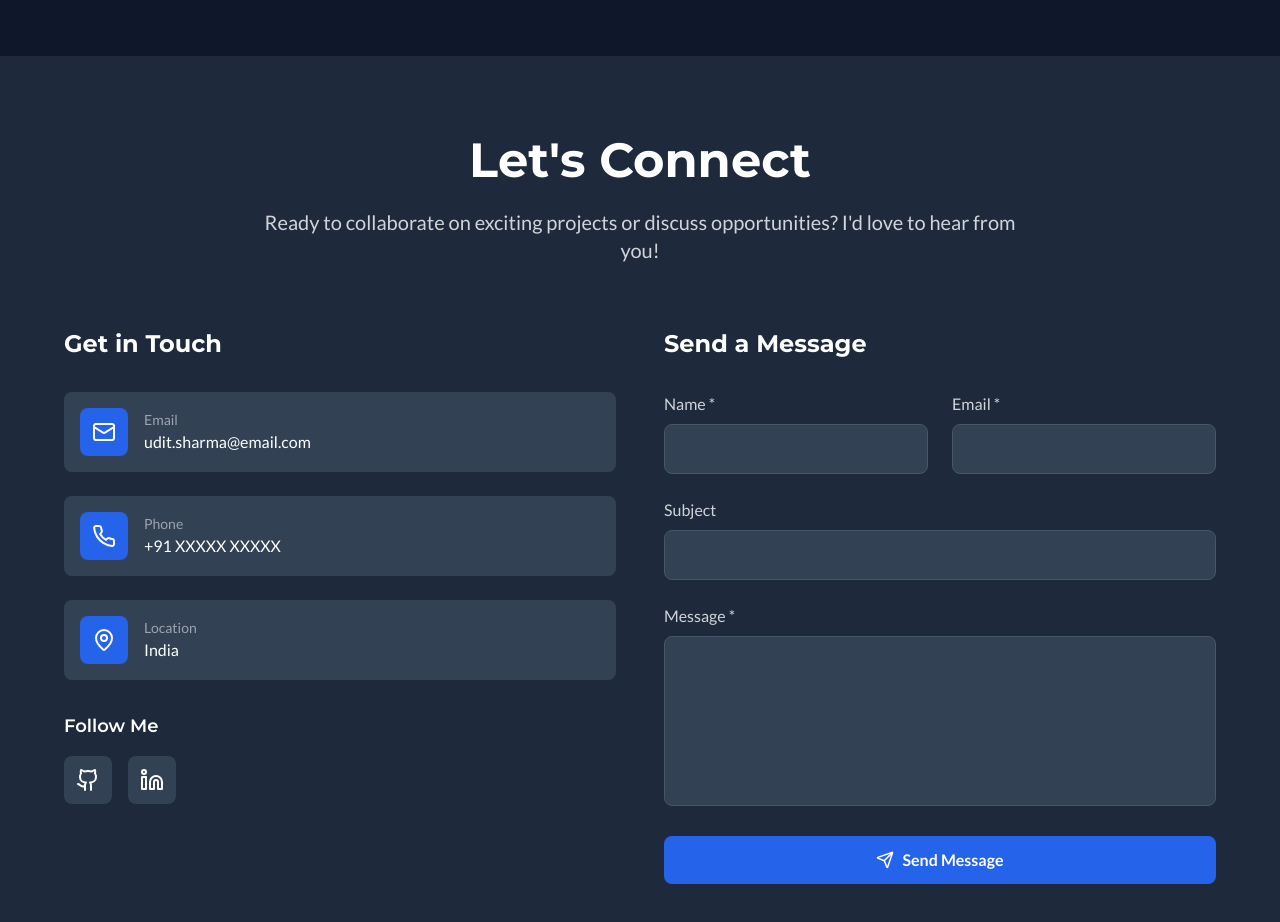
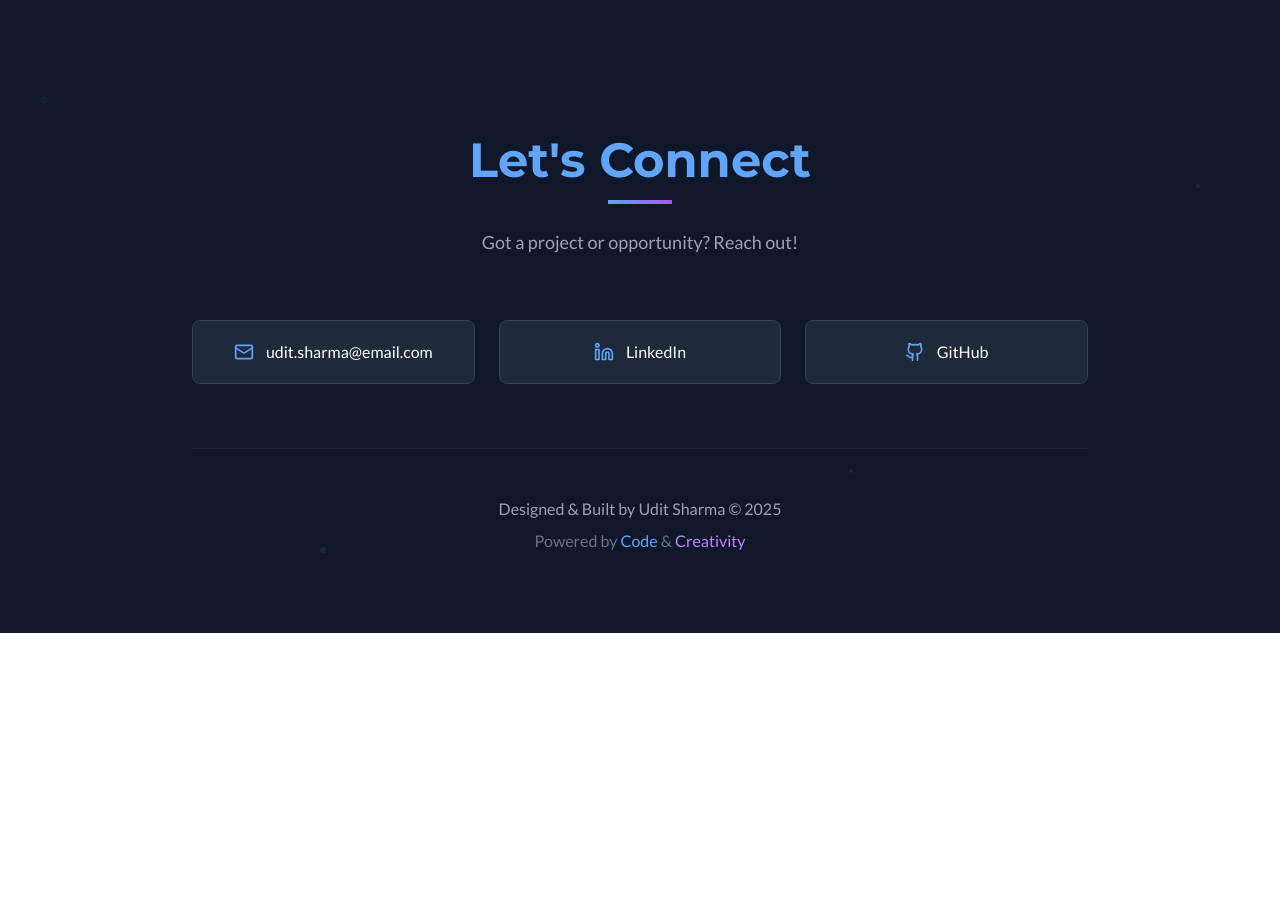
Before and after one commit to UditSharma97/udit-sharma-showcase, a React (Vite) app: page / in a window 1280 px wide. Shown: the part 4200-5122 px from the top of the page. After the commit the page ends 4833 px from the top, so only its background shows below. Built offline with nearby package versions, Linux system fonts and the light colour scheme.

Commit message:
Update contact section
Updates the contact section to match the provided design example.

```diff
--- a/src/components/Contact.tsx
+++ b/src/components/Contact.tsx
@@ -1,6 +1,6 @@
 
 import React, { useState } from 'react';
-import { Mail, Phone, MapPin, Send, Github, Linkedin } from 'lucide-react';
+import { Mail, Github, Linkedin } from 'lucide-react';
 import { useToast } from '@/hooks/use-toast';
 
 const Contact = () => {
@@ -58,183 +58,68 @@ const Contact = () => {
     }, 1000);
   };
 
-  const contactInfo = [
-    {
-      icon: Mail,
-      label: "Email",
-      value: "udit.sharma@email.com",
-      href: "mailto:udit.sharma@email.com"
-    },
-    {
-      icon: Phone,
-      label: "Phone",
-      value: "+91 XXXXX XXXXX",
-      href: "tel:+91XXXXXXXXX"
-    },
-    {
-      icon: MapPin,
-      label: "Location",
-      value: "India",
-      href: "#"
-    }
-  ];
+  return (
+    <section id="contact" className="py-20 bg-slate-900 relative overflow-hidden">
+      {/* Background particles effect */}
+      <div className="absolute inset-0 opacity-10">
+        <div className="absolute top-10 left-10 w-2 h-2 bg-blue-400 rounded-full animate-pulse"></div>
+        <div className="absolute top-32 right-20 w-1 h-1 bg-purple-400 rounded-full animate-pulse delay-300"></div>
+        <div className="absolute bottom-20 left-1/4 w-1.5 h-1.5 bg-blue-300 rounded-full animate-pulse delay-700"></div>
+        <div className="absolute bottom-40 right-1/3 w-1 h-1 bg-purple-300 rounded-full animate-pulse delay-1000"></div>
+        <div className="absolute top-1/2 left-1/2 w-2 h-2 bg-blue-500 rounded-full animate-pulse delay-500"></div>
+      </div>
 
-  const socialLinks = [
-    {
-      icon: Github,
-      label: "GitHub",
-      href: "https://github.com",
-      color: "hover:text-gray-400"
-    },
-    {
-      icon: Linkedin,
-      label: "LinkedIn",
-      href: "https://linkedin.com",
-      color: "hover:text-blue-400"
-    }
-  ];
-
-  return (
-    <section id="contact" className="py-20 bg-slate-800">
-      <div className="container mx-auto px-6">
+      <div className="container mx-auto px-6 relative z-10">
         <div className="text-center mb-16">
-          <h2 className="text-4xl md:text-5xl font-bold font-montserrat text-white mb-6">
+          <h2 className="text-4xl md:text-5xl font-bold font-montserrat text-blue-400 mb-4">
             Let's Connect
           </h2>
-          <p className="text-xl text-gray-300 max-w-3xl mx-auto font-lato">
-            Ready to collaborate on exciting projects or discuss opportunities?
-            I'd love to hear from you!
+          <div className="w-16 h-1 bg-gradient-to-r from-blue-400 to-purple-500 mx-auto mb-6"></div>
+          <p className="text-lg text-gray-400 max-w-2xl mx-auto font-lato">
+            Got a project or opportunity? Reach out!
           </p>
         </div>
 
-        <div className="grid grid-cols-1 lg:grid-cols-2 gap-12 max-w-6xl mx-auto">
-          {/* Contact Information */}
-          <div>
-            <h3 className="text-2xl font-bold font-montserrat text-white mb-8">
-              Get in Touch
-            </h3>
+        <div className="max-w-4xl mx-auto">
+          {/* Contact Links */}
+          <div className="flex flex-col sm:flex-row justify-center items-center gap-6 mb-16">
+            <a
+              href="mailto:udit.sharma@email.com"
+              className="flex items-center justify-center w-80 h-16 bg-slate-800 hover:bg-slate-700 rounded-lg transition-all duration-300 group border border-slate-700 hover:border-blue-400"
+            >
+              <Mail size={20} className="text-blue-400 mr-3" />
+              <span className="text-white font-lato">udit.sharma@email.com</span>
+            </a>
 
-            <div className="space-y-6 mb-8">
-              {contactInfo.map((item, index) => (
-                <a
-                  key={index}
-                  href={item.href}
-                  className="flex items-center space-x-4 p-4 bg-slate-700 rounded-lg hover:bg-slate-600 transition-colors duration-300 group"
-                >
-                  <div className="p-3 bg-blue-600 rounded-lg group-hover:bg-blue-500 transition-colors duration-300">
-                    <item.icon size={24} className="text-white" />
-                  </div>
-                  <div>
-                    <p className="text-gray-400 text-sm font-lato">{item.label}</p>
-                    <p className="text-white font-lato">{item.value}</p>
-                  </div>
-                </a>
-              ))}
-            </div>
+            <a
+              href="https://linkedin.com"
+              target="_blank"
+              rel="noopener noreferrer"
+              className="flex items-center justify-center w-80 h-16 bg-slate-800 hover:bg-slate-700 rounded-lg transition-all duration-300 group border border-slate-700 hover:border-blue-400"
+            >
+              <Linkedin size={20} className="text-blue-400 mr-3" />
+              <span className="text-white font-lato">LinkedIn</span>
+            </a>
 
-            <div>
-              <h4 className="text-lg font-semibold font-montserrat text-white mb-4">
-                Follow Me
-              </h4>
-              <div className="flex space-x-4">
-                {socialLinks.map((social, index) => (
-                  <a
-                    key={index}
-                    href={social.href}
-                    target="_blank"
-                    rel="noopener noreferrer"
-                    className={`p-3 bg-slate-700 rounded-lg text-white transition-colors duration-300 ${social.color}`}
-                    aria-label={social.label}
-                  >
-                    <social.icon size={24} />
-                  </a>
-                ))}
-              </div>
-            </div>
+            <a
+              href="https://github.com"
+              target="_blank"
+              rel="noopener noreferrer"
+              className="flex items-center justify-center w-80 h-16 bg-slate-800 hover:bg-slate-700 rounded-lg transition-all duration-300 group border border-slate-700 hover:border-blue-400"
+            >
+              <Github size={20} className="text-blue-400 mr-3" />
+              <span className="text-white font-lato">GitHub</span>
+            </a>
           </div>
 
-          {/* Contact Form */}
-          <div>
-            <h3 className="text-2xl font-bold font-montserrat text-white mb-8">
-              Send a Message
-            </h3>
-
-            <form onSubmit={handleSubmit} className="space-y-6">
-              <div className="grid grid-cols-1 md:grid-cols-2 gap-6">
-                <div>
-                  <label htmlFor="name" className="block text-gray-300 font-lato mb-2">
-                    Name *
-                  </label>
-                  <input
-                    type="text"
-                    id="name"
-                    name="name"
-                    value={formData.name}
-                    onChange={handleChange}
-                    className="w-full bg-slate-700 border border-slate-600 rounded-lg px-4 py-3 text-white focus:border-blue-400 focus:outline-none transition-colors duration-300 font-lato"
-                    required
-                  />
-                </div>
-                <div>
-                  <label htmlFor="email" className="block text-gray-300 font-lato mb-2">
-                    Email *
-                  </label>
-                  <input
-                    type="email"
-                    id="email"
-                    name="email"
-                    value={formData.email}
-                    onChange={handleChange}
-                    className="w-full bg-slate-700 border border-slate-600 rounded-lg px-4 py-3 text-white focus:border-blue-400 focus:outline-none transition-colors duration-300 font-lato"
-                    required
-                  />
-                </div>
-              </div>
-
-              <div>
-                <label htmlFor="subject" className="block text-gray-300 font-lato mb-2">
-                  Subject
-                </label>
-                <input
-                  type="text"
-                  id="subject"
-                  name="subject"
-                  value={formData.subject}
-                  onChange={handleChange}
-                  className="w-full bg-slate-700 border border-slate-600 rounded-lg px-4 py-3 text-white focus:border-blue-400 focus:outline-none transition-colors duration-300 font-lato"
-                />
-              </div>
-
-              <div>
-                <label htmlFor="message" className="block text-gray-300 font-lato mb-2">
-                  Message *
-                </label>
-                <textarea
-                  id="message"
-                  name="message"
-                  value={formData.message}
-                  onChange={handleChange}
-                  rows={6}
-                  className="w-full bg-slate-700 border border-slate-600 rounded-lg px-4 py-3 text-white focus:border-blue-400 focus:outline-none transition-colors duration-300 font-lato resize-none"
-                  required
-                />
-              </div>
-
-              <button
-                type="submit"
-                disabled={isSubmitting}
-                className="w-full bg-blue-600 hover:bg-blue-700 disabled:bg-blue-800 text-white font-semibold py-3 px-6 rounded-lg transition-colors duration-300 flex items-center justify-center space-x-2 font-lato"
-              >
-                {isSubmitting ? (
-                  <div className="animate-spin rounded-full h-5 w-5 border-b-2 border-white" />
-                ) : (
-                  <>
-                    <Send size={18} />
-                    <span>Send Message</span>
-                  </>
-                )}
-              </button>
-            </form>
+          {/* Footer */}
+          <div className="text-center pt-12 border-t border-slate-800">
+            <p className="text-gray-400 font-lato mb-2">
+              Designed & Built by Udit Sharma © 2025
+            </p>
+            <p className="text-gray-500 font-lato">
+              Powered by <span className="text-blue-400">Code</span> & <span className="text-purple-400">Creativity</span>
+            </p>
           </div>
         </div>
       </div>
```
